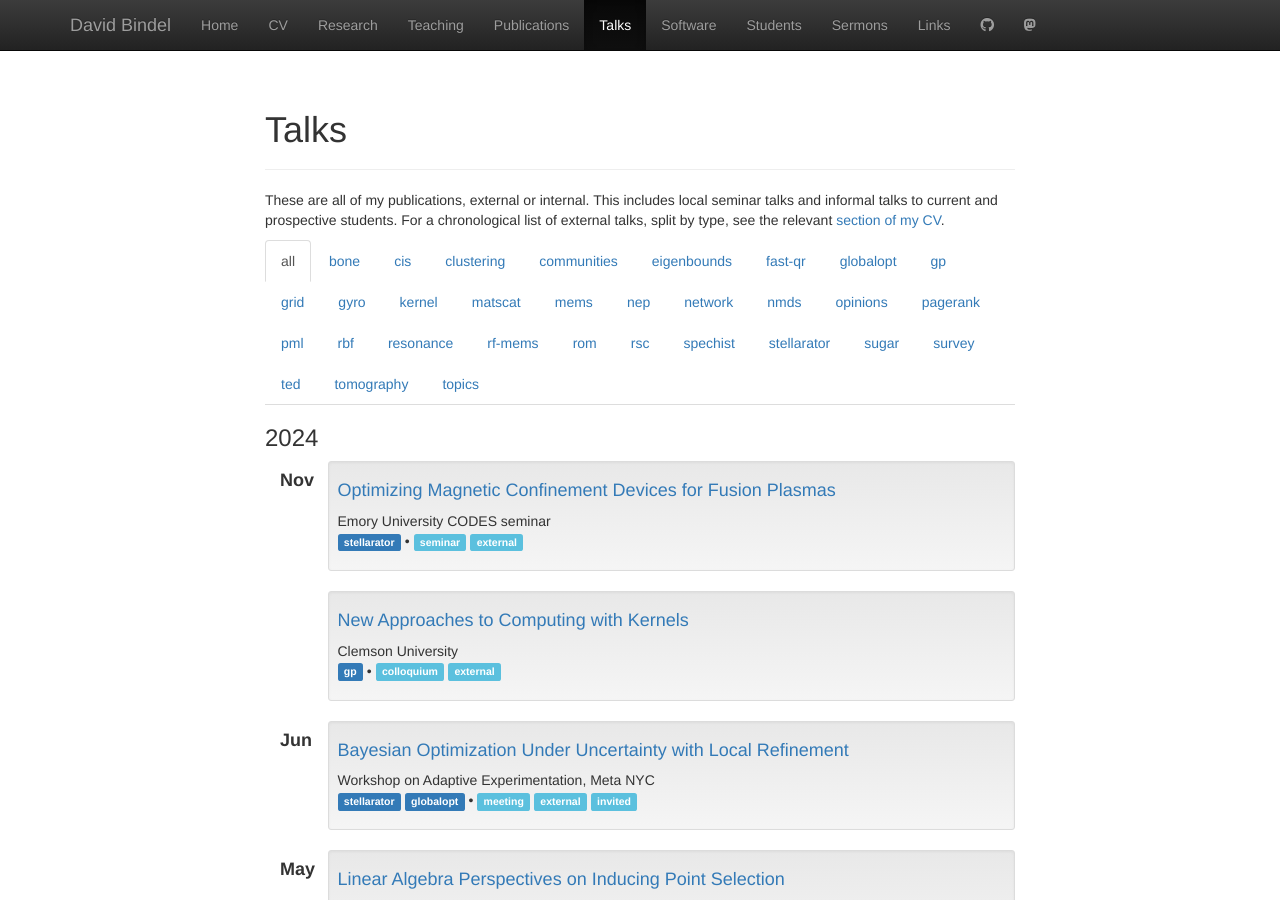
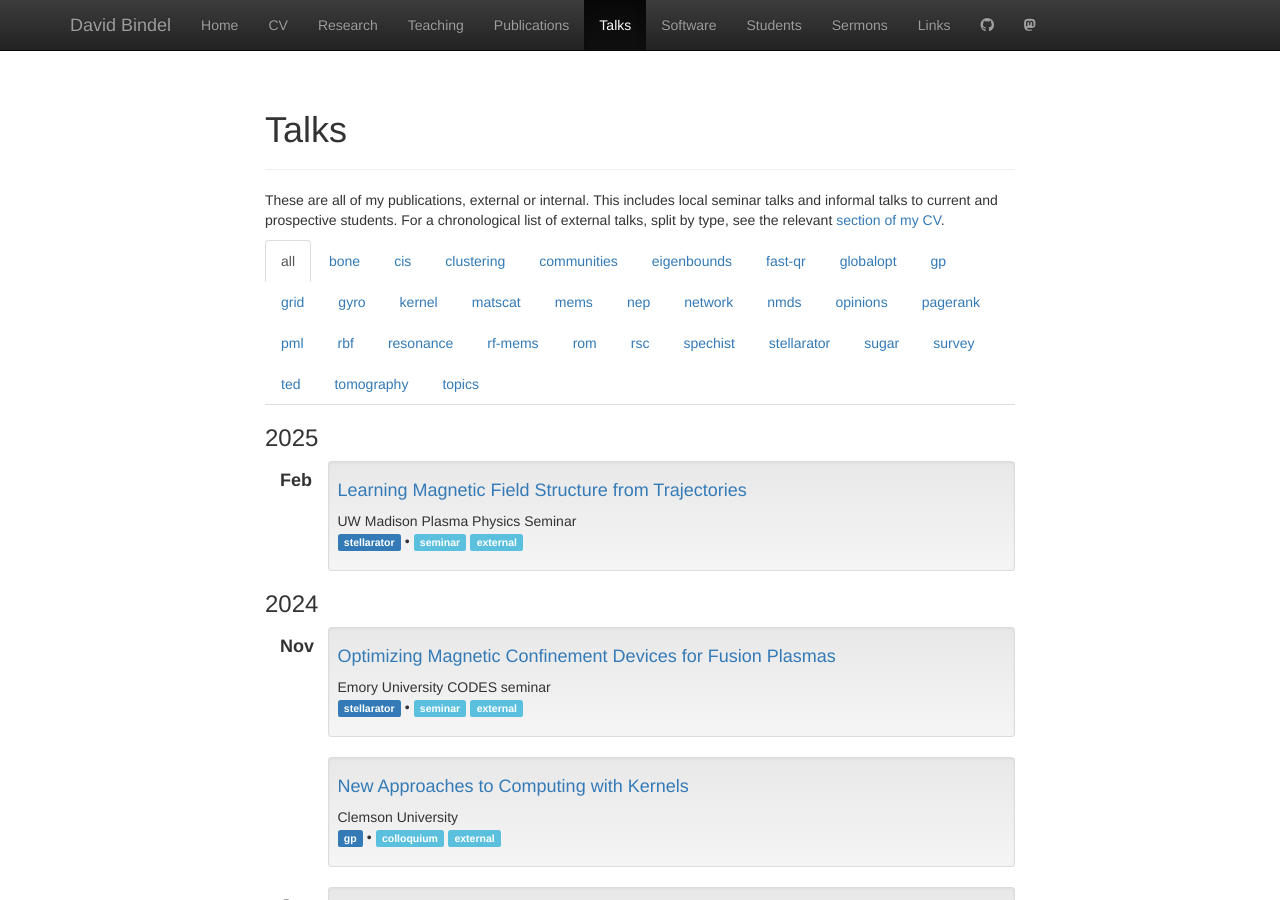
Before and after one commit to dbindel/cornell_web, a Jekyll site: the page built from talks.html, in a window 1280 px wide and 900 px high. Built offline with Jekyll 4.4.1, drawn with Linux system fonts in a browser that asks for light colours; nearby versions of some CDN libraries.

Commit message:
Add Madison talk.

```diff
--- a/_data/present.yml
+++ b/_data/present.yml
@@ -1398,3 +1398,9 @@
   where: Emory University CODES seminar
   tags: [stellarator]
   type: [seminar, external]
+-
+  file: 2025-02-madison/madison-feb25.pdf
+  title: Learning Magnetic Field Structure from Trajectories
+  where: UW Madison Plasma Physics Seminar
+  tags: [stellarator]
+  type: [seminar, external]
```
